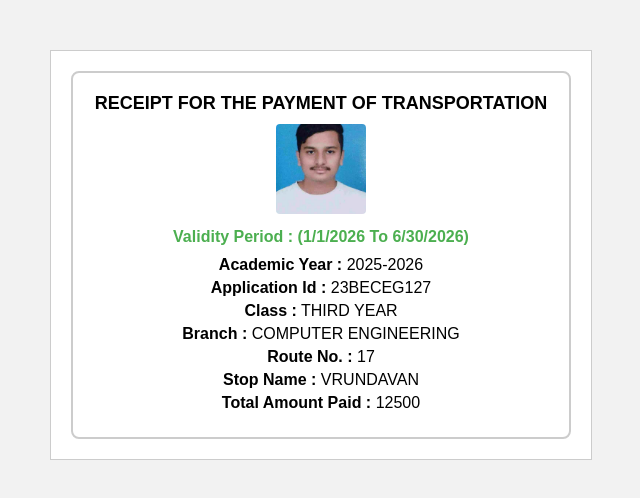
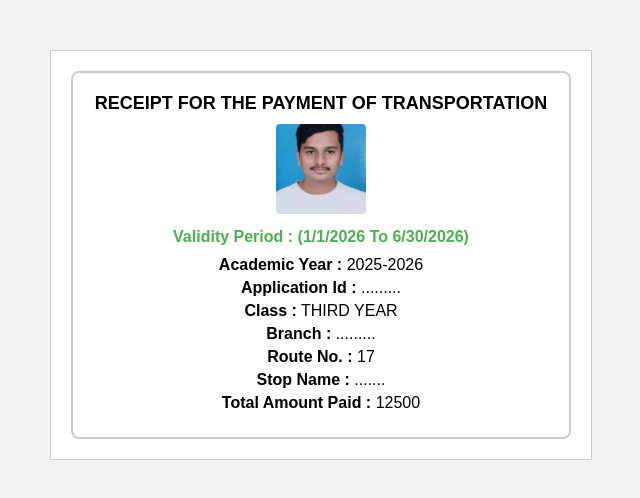
Before and after one commit to yuvrajdevda03-cloud/sviten.sviterp2, a plain HTML site: page index.html in a window 1280 px wide. Shown: the whole page, without its empty margins (319-959 px from the left). Drawn offline with Linux system fonts and the light colour scheme.

Commit message:
Obfuscate sensitive information in index.html

```diff
--- a/index.html
+++ b/index.html
@@ -75,11 +75,11 @@ body{
         </div>
 
         <div class="info"><span class="label">Academic Year :</span> 2025-2026</div>
-        <div class="info"><span class="label">Application Id :</span> 23BECEG127</div>
+        <div class="info"><span class="label">Application Id :</span> .........</div>
         <div class="info"><span class="label">Class :</span> THIRD YEAR</div>
-        <div class="info"><span class="label">Branch :</span> COMPUTER ENGINEERING</div>
+        <div class="info"><span class="label">Branch :</span> .........</div>
         <div class="info"><span class="label">Route No. :</span> 17</div>
-        <div class="info"><span class="label">Stop Name :</span> VRUNDAVAN</div>
+        <div class="info"><span class="label">Stop Name :</span> .......</div>
         <div class="info"><span class="label">Total Amount Paid :</span> 12500</div>
 
     </div>
```
